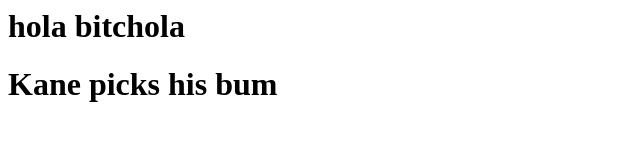
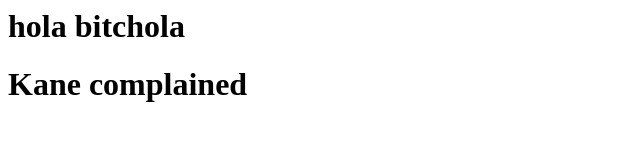
Before and after one commit to rbur0007/original_3179, a plain HTML site: page index.html in a window 1280 px wide. Shown: the whole page, without its empty margins (0-640 px from the left). Drawn offline with Linux system fonts and the light colour scheme.

Commit message:
Update index.html

```diff
--- a/index.html
+++ b/index.html
@@ -1,2 +1,2 @@
 <h1>hola bitchola</h1>
-<h1>Kane picks his bum</h1>
+<h1>Kane complained</h1>
```
